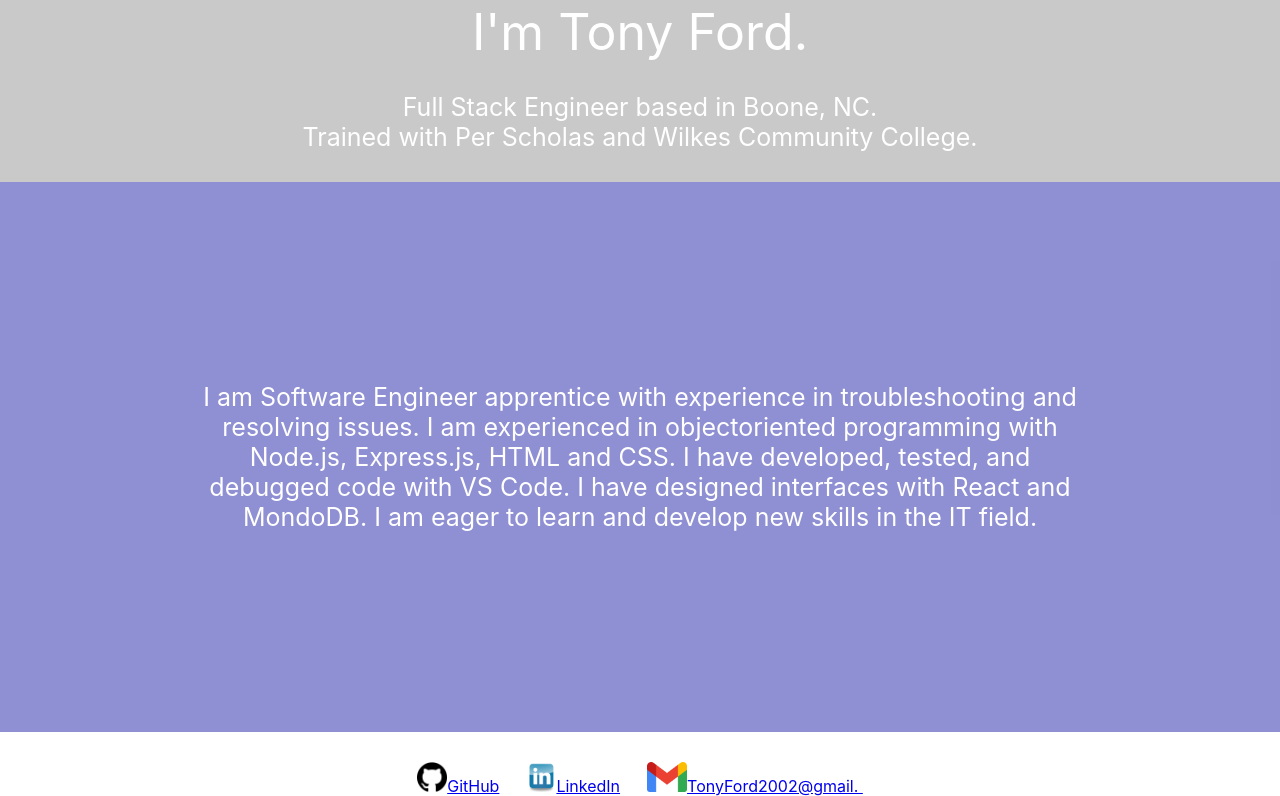
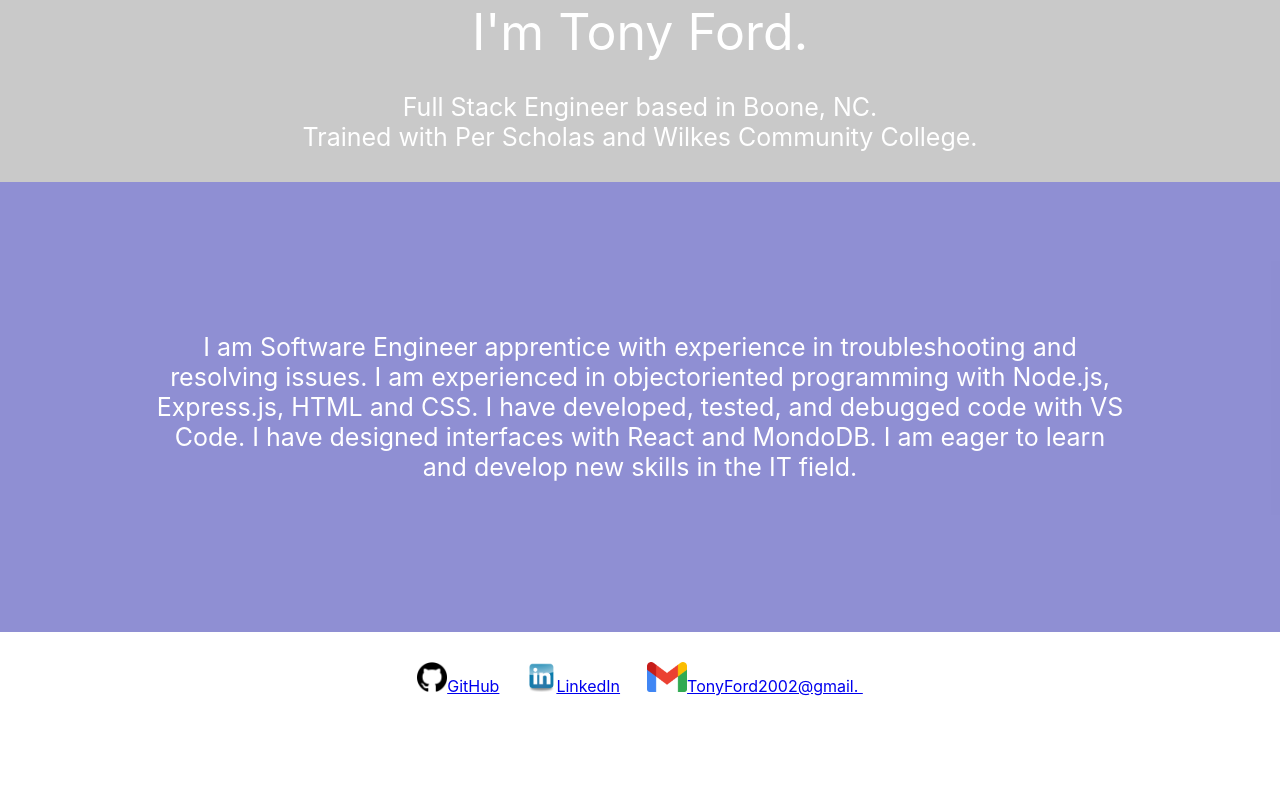
Before and after one commit to TonyFord2002/Portfolio, a React (Create React App) app: page / in a window 1280 px wide. Shown: the part 502-1298 px from the top of the page. After the commit the page ends 1198 px from the top, so only its background shows below. Built offline with nearby package versions, Linux system fonts and the light colour scheme.

Commit message:
git pages

```diff
--- a/src/App.css
+++ b/src/App.css
@@ -22,7 +22,7 @@
 
 #info{background-color: rgba(7, 7, 232, .3);
       margin-top: 30px;
-      padding: 200px;
+      padding: 150px;
       font-size: 25px;
 }
 
```
